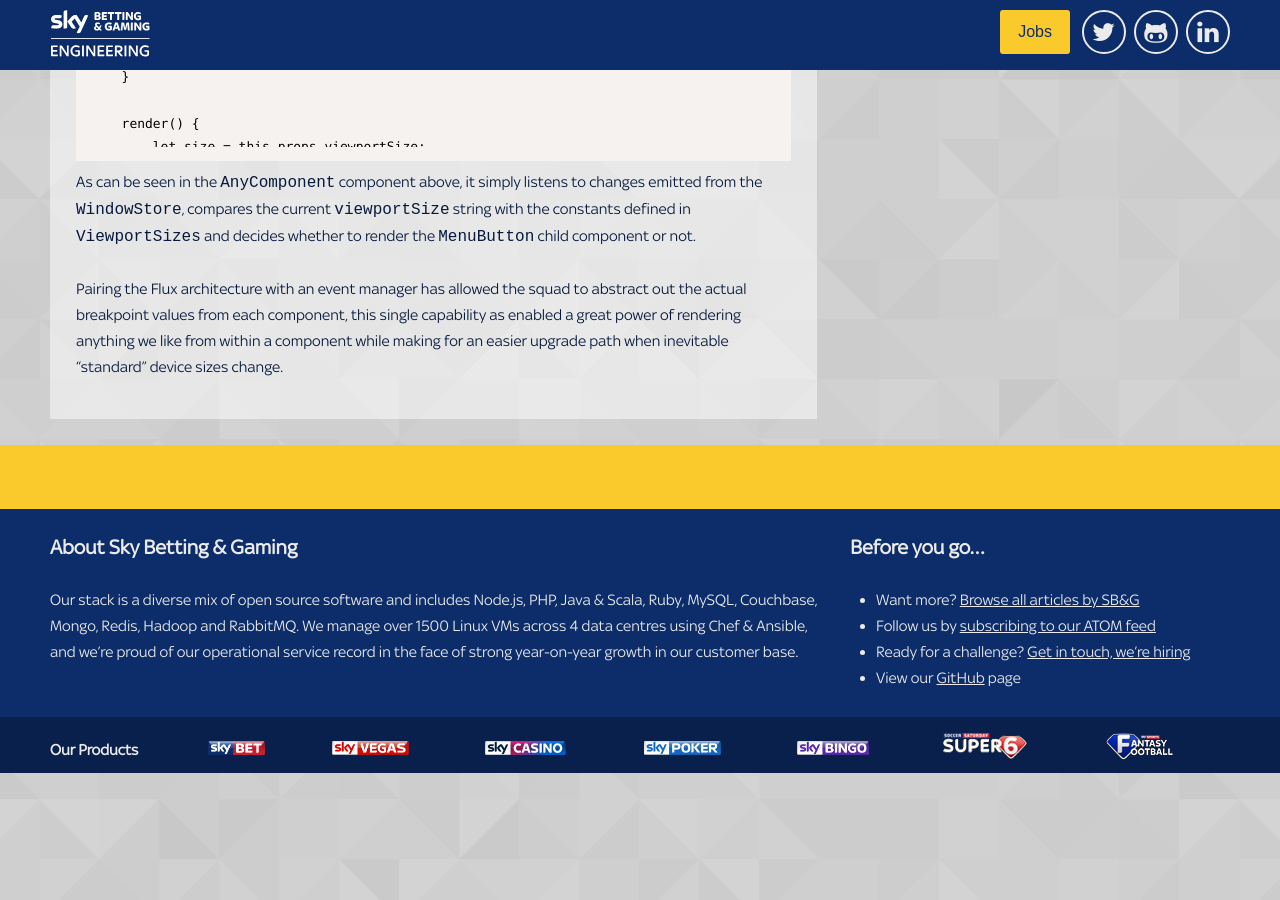
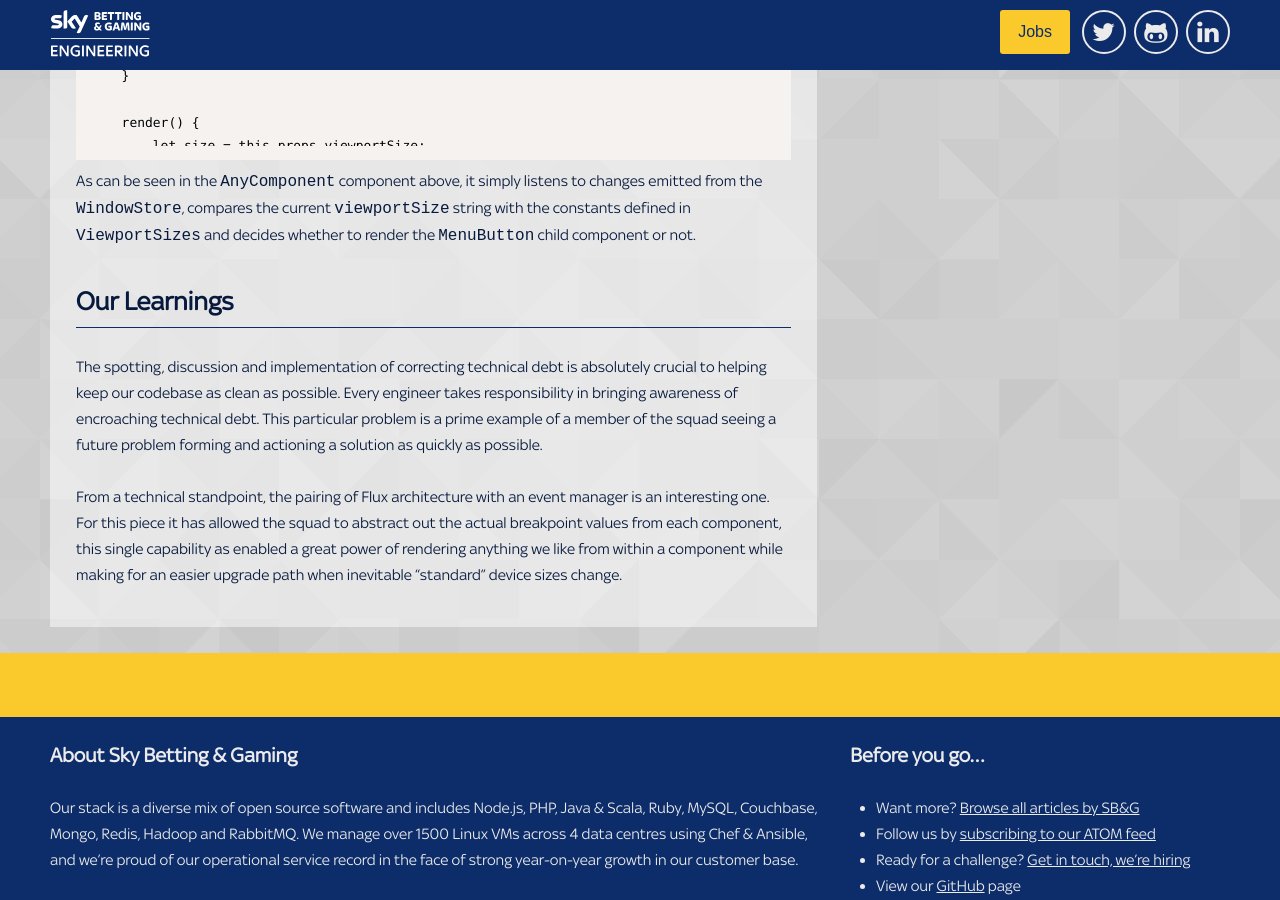
Before and after one commit to skybet/skybet.github.io, a Jekyll site: the page built from _posts/2016-04-22-responsive-react-components.md, in a window 1280 px wide and 900 px high, scrolled down 5440 px. Built offline with Jekyll 4.4.1, drawn with Linux system fonts in a browser that asks for light colours; nearby versions of some CDN libraries; some web fonts are replaced; comment, search, counter and statistics services are not loaded; some of the changed text lies outside the part shown.

Commit message:
Updates based on PR comments

```diff
--- a/_posts/2016-04-22-responsive-react-components.md
+++ b/_posts/2016-04-22-responsive-react-components.md
@@ -17,7 +17,7 @@
 One of the last and arguably most important pieces of the single platform jigsaw was the "road to mobile" or in more verbose terms; ensure we create absolute feature parity between the existing (and soon to be retired) dedicated mobile site and the new responsive website.
 
 Part of this "road to mobile" entailed designing and creating or updating  React components which were initially conceived with a single (larger viewport) device in mind.
-This process was happening over a couple of months with many components being created or updated independent of one another by different developers, it quickly became apparent that between us we had come up with various different solutions at solving the same problem and in the process created some pretty daft technical debt in our shiny new codebase.
+Over the course of a couple of months with many components being created or updated independent of one another by different developers, it quickly became apparent that between us we had come up with various different solutions at solving the same problem and in the process created some pretty daft technical debt in our shiny new codebase.
 
 So, what was the actual problem we were trying to solve?
 
@@ -69,7 +69,7 @@
 
 At the late stages of this project and Vegas being a relatvely large squad at the time, this classic code smell was missed and as different engineers cracked on with rendering their own little components into various device-widths both variants of this technique for handling components started to appear in our shiny new codebase.
 
-Upon the realisation of this `foobar`, a tech debt ticket was raised and we set about coming up with a solution to the problem of littering our code with multiple device widths across dozens of components.
+After implementing the initial approaches and realising what effects they would have on future development of the codebase, a tech debt ticket was raised and we set about coming up with a solution to the problem of littering our code with multiple device widths across dozens of components.
 
 Our Solution
 ------
@@ -209,4 +209,9 @@
 
 As can be seen in the `AnyComponent` component above, it simply listens to changes emitted from the `WindowStore`, compares the current `viewportSize` string with the constants defined in `ViewportSizes` and decides whether to render the `MenuButton` child component or not.
 
-Pairing the Flux architecture with an event manager has allowed the squad to abstract out the actual breakpoint values from each component, this single capability as enabled a great power of rendering anything we like from within a component while making for an easier upgrade path when inevitable "standard" device sizes change.
+Our Learnings
+------
+
+The spotting, discussion and implementation of correcting technical debt is absolutely crucial to helping keep our codebase as clean as possible. Every engineer takes responsibility in bringing awareness of encroaching technical debt. This particular problem is a prime example of a member of the squad seeing a future problem forming and actioning a solution as quickly as possible.
+
+From a technical standpoint, the pairing of Flux architecture with an event manager is an interesting one. For this piece it has allowed the squad to abstract out the actual breakpoint values from each component, this single capability as enabled a great power of rendering anything we like from within a component while making for an easier upgrade path when inevitable "standard" device sizes change.
```
